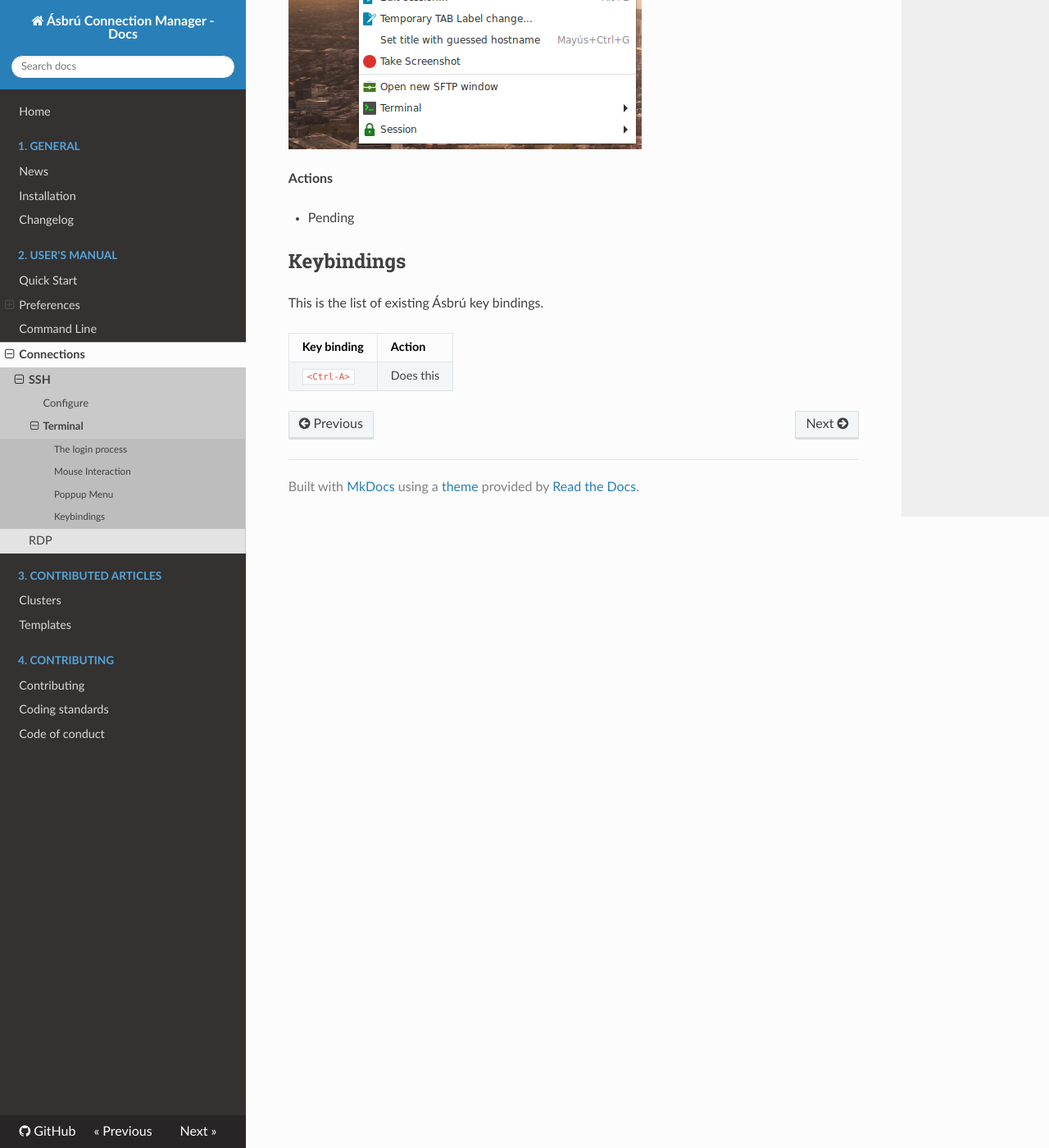
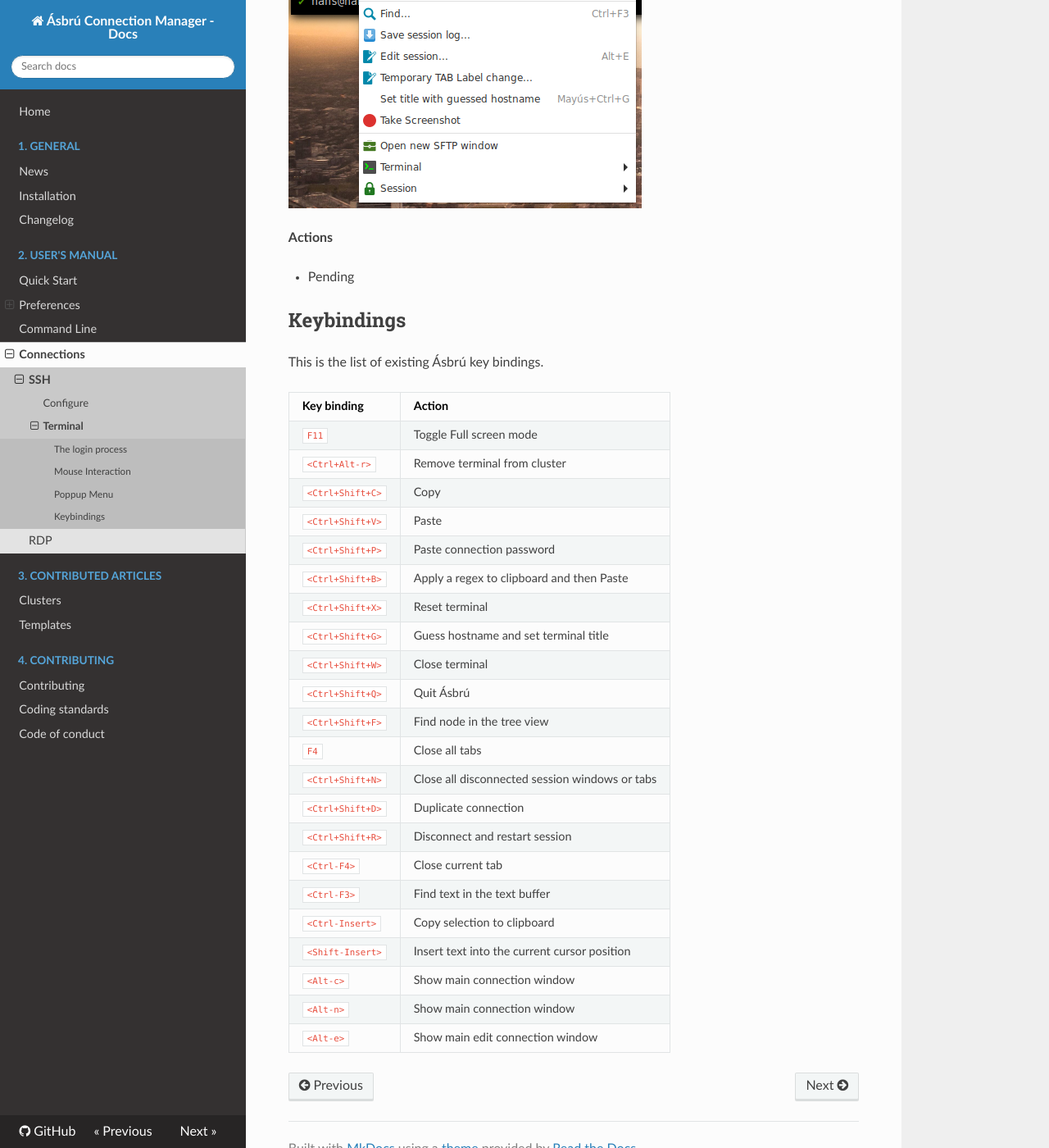
Before and after one commit to asbru-cm/asbru-cm, an MkDocs documentation site: the page built from doc/Manual/Connections/SSH_Terminal.md, in a window 1280 px wide and 1400 px high, scrolled down 6943 px. Shown: the whole window at 82% size. Built offline with MkDocs 1.6.1, drawn with Linux system fonts in a browser that asks for light colours; nearby versions of some CDN libraries; some of the changed text lies outside the part shown.

Commit message:
finished copy paste, keybindings

```diff
--- a/doc/Manual/Connections/SSH_Terminal.md
+++ b/doc/Manual/Connections/SSH_Terminal.md
@@ -66,6 +66,8 @@
 
     To paste text from your local clipboard into the terminal. `<Shift + Insert>` or `right clic and "Paste"`.
 
+    You can imagine that the "Paste action", is similar to sending all the characters in the buffer to the terminal. So they will be sent with all the existing tabs, new line characters, etc.
+
 !!! danger "The terminal is a canvas"
     The terminal has no knowledge of the remote application, so when selecting and copying, it selects the text that finds on the visible area, and treats it as a canvas (a paintable area).
 
@@ -115,6 +117,27 @@
 
 This is the list of existing Ásbrú key bindings.
 
-|Key binding|Action|
-|-----------|------|
-|`<Ctrl-A>`|Does this|
+|Key binding     |Action                                        |
+|----------------|----------------------------------------------|
+|`F11`           |Toggle Full screen mode                       |
+|`<Ctrl+Alt-r>`  |Remove terminal from cluster                  |
+|`<Ctrl+Shift+C>`|Copy                                          |
+|`<Ctrl+Shift+V>`|Paste                                         |
+|`<Ctrl+Shift+P>`|Paste connection password                     |
+|`<Ctrl+Shift+B>`|Apply a regex to clipboard and then Paste     |
+|`<Ctrl+Shift+X>`|Reset terminal                                |
+|`<Ctrl+Shift+G>`|Guess hostname and set terminal title         |
+|`<Ctrl+Shift+W>`|Close terminal                                |
+|`<Ctrl+Shift+Q>`|Quit Ásbrú                                    |
+|`<Ctrl+Shift+F>`|Find node in the tree view                    |
+|`F4`            |Close all tabs                                |
+|`<Ctrl+Shift+N>`|Close all disconnected session windows or tabs|
+|`<Ctrl+Shift+D>`|Duplicate connection                          |
+|`<Ctrl+Shift+R>`|Disconnect and restart session                |
+|`<Ctrl-F4>`     |Close current tab                             |
+|`<Ctrl-F3>`     |Find text in the text buffer                  |
+|`<Ctrl-Insert>` |Copy selection to clipboard                   |
+|`<Shift-Insert>`|Insert text into the current cursor position  |
+|`<Alt-c>`       |Show main connection window                   |
+|`<Alt-n>`       |Show main connection window                   |
+|`<Alt-e>`       |Show main edit connection window              |
```
